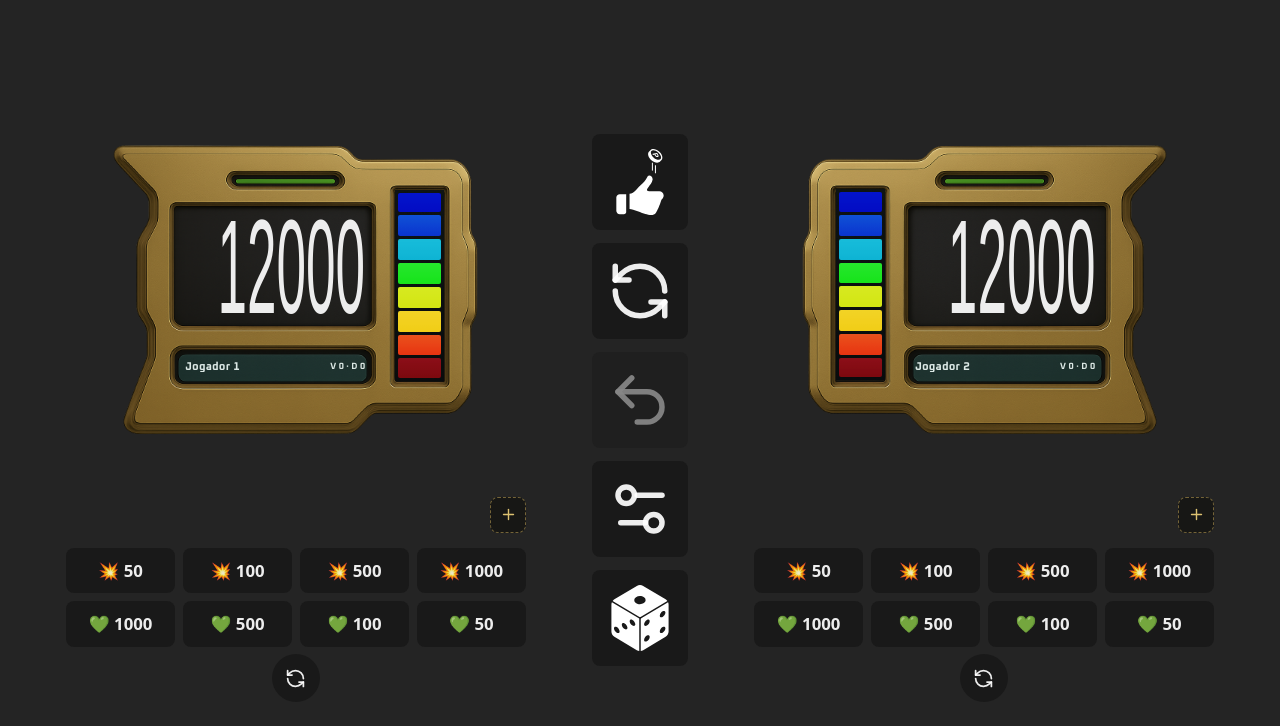
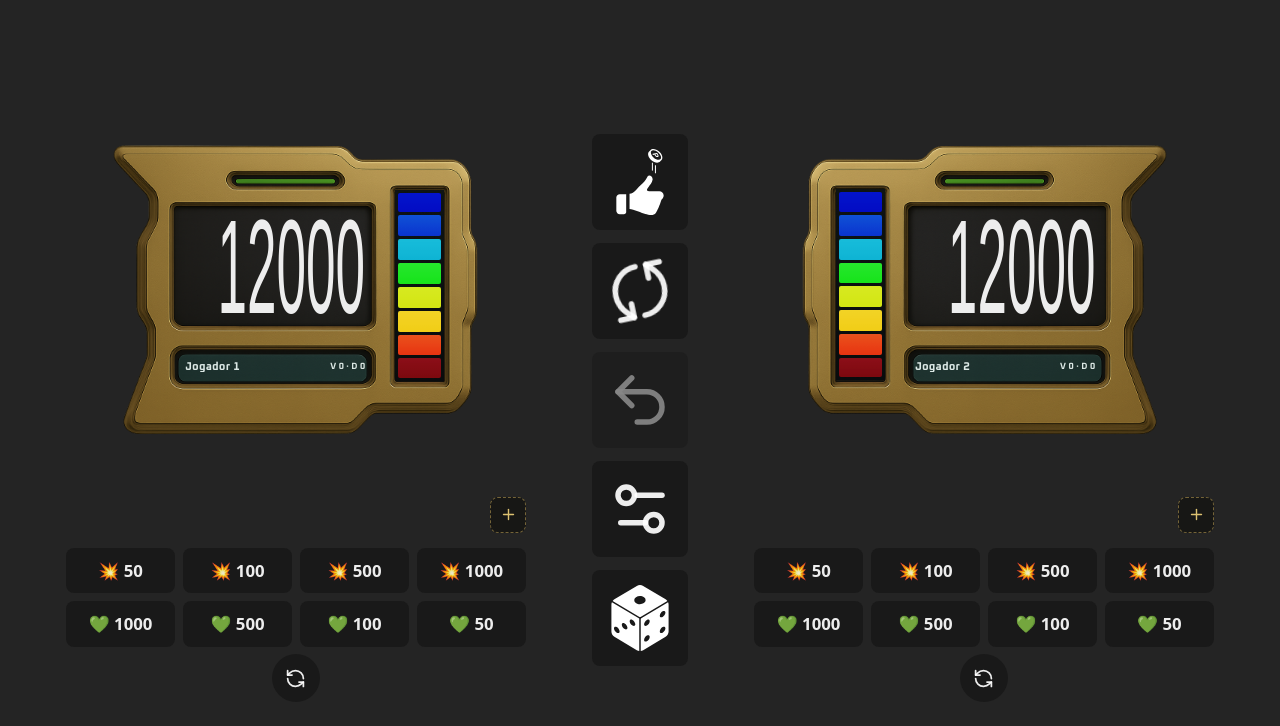
Before and after one commit to sillasHead/yugioh-lp, a React (Vite) app: page / in a window 1280 px wide. Shown: the top 726 px of the page. Built offline with nearby package versions, Linux system fonts and the light colour scheme; grey boxes are pictures that could not be loaded; a web font is replaced by a local one.

Commit message:
style: rotate central reset icon continuously

```diff
--- a/src/components/GameActions/index.tsx
+++ b/src/components/GameActions/index.tsx
@@ -93,7 +93,9 @@ export function GameActions({ players }: Props) {
           resetAll()
         }}
       >
-        <RefreshCcw size={60} />
+        <span className="reset-game-spinner">
+          <RefreshCcw size={60} />
+        </span>
       </button>
 
       <button type="button" onClick={undo} disabled={!canUndo}>
--- a/src/components/GameActions/style.css
+++ b/src/components/GameActions/style.css
@@ -19,6 +19,22 @@
 .game-actions > button svg {
   width: 100%;
   height: 100%;
+}
+
+.reset-game-spinner {
+  display: grid;
+  width: 100%;
+  height: 100%;
+  place-items: center;
+  animation: reset-game-spin 7s linear infinite;
+}
+
+@keyframes reset-game-spin {
+  to { transform: rotate(-360deg); }
+}
+
+@media (prefers-reduced-motion: reduce) {
+  .reset-game-spinner { animation: none; }
 }
 
 .actions {
```
